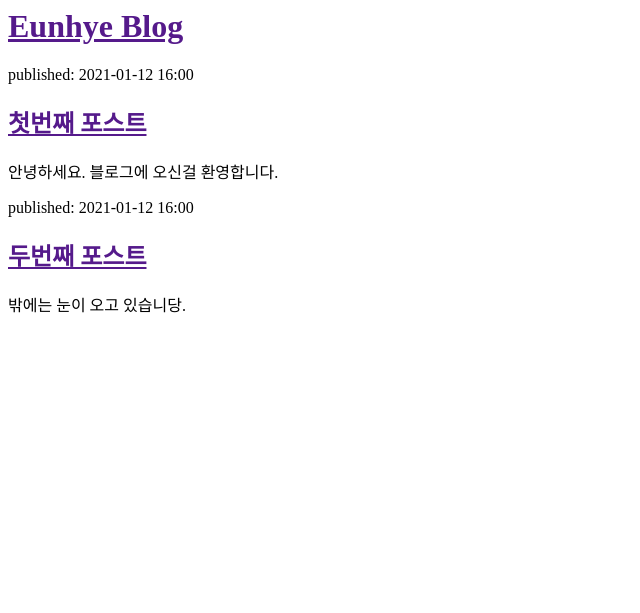
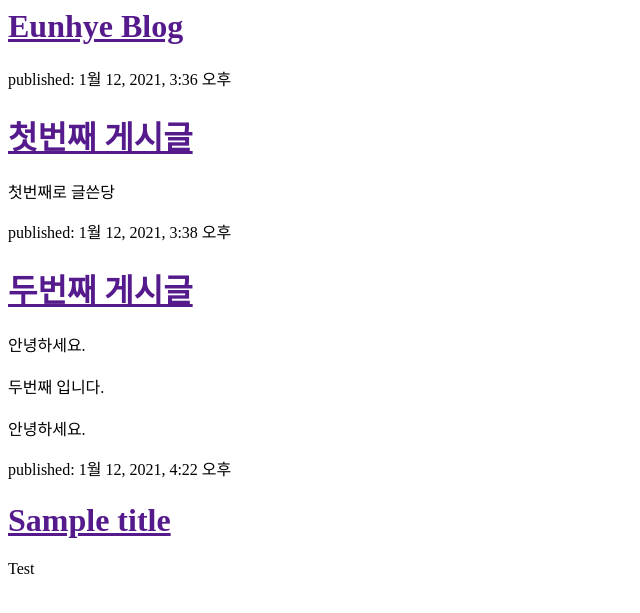
Before and after one commit to eheh10/piro14_djangogirls, a Django app: page / in a window 1280 px wide. Shown: the top 613 px of the page, without its empty margins (0-640 px from the left). Run offline with Django 3.2, Linux system fonts and the light colour scheme; data comes from the database, SQL or seed files in the repository.

Commit message:
장고 템플릿

```diff
--- a/blog/templates/blog/post_list.html
+++ b/blog/templates/blog/post_list.html
@@ -6,17 +6,12 @@
         <div>
             <h1><a href="">Eunhye Blog</a></h1>
         </div>
-
-        <div>
-            <p>published: 2021-01-12 16:00</p>
-            <h2><a href="">첫번째 포스트</a></h2>
-            <p>안녕하세요. 블로그에 오신걸 환영합니다.</p>
-        </div>
-
-        <div>
-            <p>published: 2021-01-12 16:00</p>
-            <h2><a href="">두번째 포스트</a></h2>
-            <p>밖에는 눈이 오고 있습니당.</p>
-        </div>
+        {% for post in posts %}
+            <div>
+                <p>published: {{ post.published_date }}</p>
+                <h1><a href="">{{ post.title }}</a></h1>
+                <p>{{ post.text|linebreaksbr }}</p>
+            </div>
+        {% endfor %}
     </body>
 </html>
```
